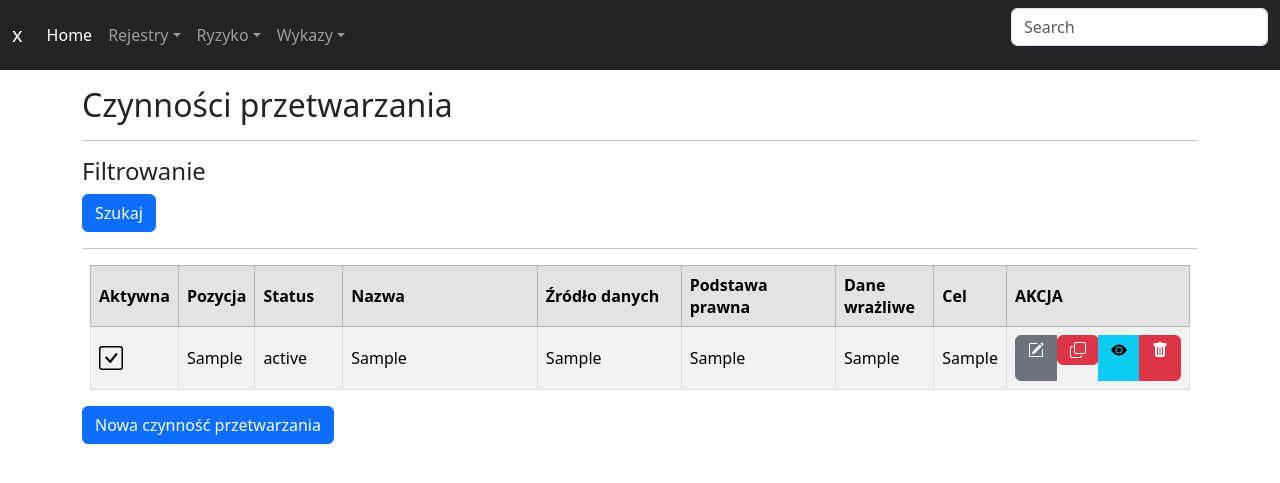
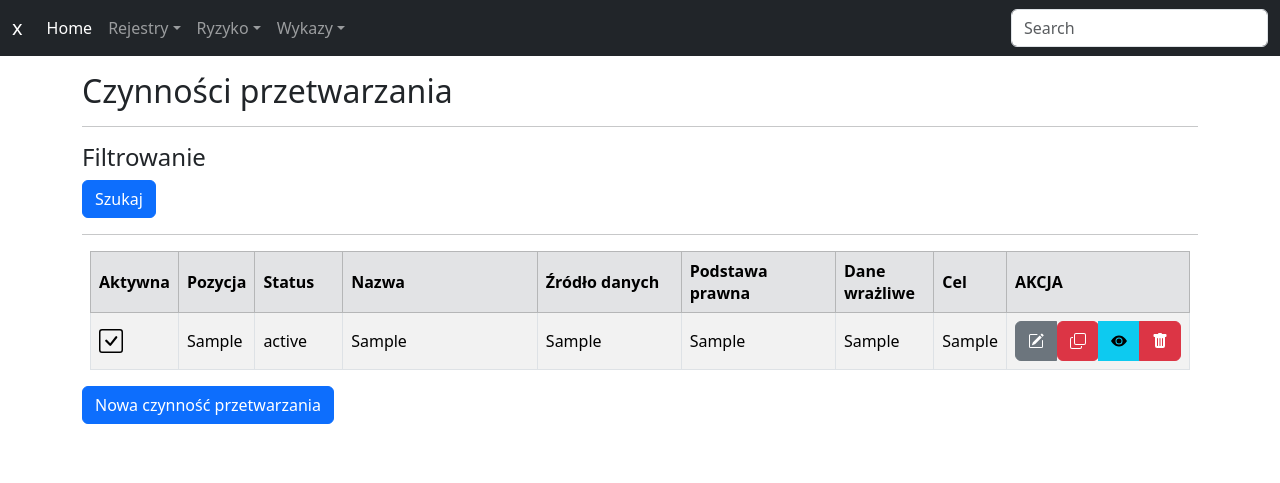
Before and after one commit to AlekJakubowski/RejCz, a Django app: template rejestr/templates/rejestr/czynnoscprzetwarzania_list.html in a window 1280 px wide. Shown: the top 483 px of the page. Run offline with Django 4.2, Linux system fonts and the light colour scheme; the template is opened without the code that fills it: most values are stand-ins (such as "Sample title", 1, 10 or a date in 2020); some libraries are stand-ins or nearby versions.

Commit message:
wyrównanie przycisków przy czynnościach

```diff
--- a/rejestr/templates/rejestr/czynnoscprzetwarzania_list.html
+++ b/rejestr/templates/rejestr/czynnoscprzetwarzania_list.html
@@ -60,7 +60,7 @@
                   <path fill-rule="evenodd" d="M1 13.5A1.5 1.5 0 0 0 2.5 15h11a1.5 1.5 0 0 0 1.5-1.5v-6a.5.5 0 0 0-1 0v6a.5.5 0 0 1-.5.5h-11a.5.5 0 0 1-.5-.5v-11a.5.5 0 0 1 .5-.5H9a.5.5 0 0 0 0-1H2.5A1.5 1.5 0 0 0 1 2.5v11z"/>
                 </svg>
               </a>
-              <form method="post" action="{% url 'CzynnoscPrzetwarzania_clone' pk=object.pk %}">
+              <form method="post" action="{% url 'CzynnoscPrzetwarzania_clone' pk=object.pk %}" width="16" height="16">
                 {% csrf_token %}
                 <button class="btn btn-danger" type="submit" >
                   <svg xmlns="http://www.w3.org/2000/svg" width="16" height="16" fill="currentColor" class="bi bi-copy" viewBox="0 0 16 16">
@@ -68,14 +68,6 @@
                   </svg>
                 </button>
               </form>
-
-
-
-              {% comment %} <a class="btn btn-secondary" href="{{object.get_clone_url}}">
-                <svg xmlns="http://www.w3.org/2000/svg" width="16" height="16" fill="currentColor" class="bi bi-copy" viewBox="0 0 16 16">
-                  <path fill-rule="evenodd" d="M4 2a2 2 0 0 1 2-2h8a2 2 0 0 1 2 2v8a2 2 0 0 1-2 2H6a2 2 0 0 1-2-2V2Zm2-1a1 1 0 0 0-1 1v8a1 1 0 0 0 1 1h8a1 1 0 0 0 1-1V2a1 1 0 0 0-1-1H6ZM2 5a1 1 0 0 0-1 1v8a1 1 0 0 0 1 1h8a1 1 0 0 0 1-1v-1h1v1a2 2 0 0 1-2 2H2a2 2 0 0 1-2-2V6a2 2 0 0 1 2-2h1v1H2Z"/>
-                </svg>
-              </a> {% endcomment %}
               <a class="btn btn-info" href="{{object.get_absolute_url}}">
                 <svg xmlns="http://www.w3.org/2000/svg" width="16" height="16" fill="currentColor" class="bi bi-eye-fill" viewBox="0 0 16 16">
                   <path d="M10.5 8a2.5 2.5 0 1 1-5 0 2.5 2.5 0 0 1 5 0z"/>
--- a/templates/base.html
+++ b/templates/base.html
@@ -1,14 +1,20 @@
 {% load static %}
 <html>
   <head>
+    <meta charset="utf-8">
+    <meta name="viewport" content="width=device-width, initial-scale=1">
     <link rel="shortcut icon" type="image/png" href="{% static 'images/favicon.ico' %}" >
+    <link href="https://cdn.jsdelivr.net/npm/bootstrap@5.3.3/dist/css/bootstrap.min.css" rel="stylesheet" integrity="sha384-QWTKZyjpPEjISv5WaRU9OFeRpok6YctnYmDr5pNlyT2bRjXh0JMhjY6hW+ALEwIH" crossorigin="anonymous">
     <title>REJESTR CZYNNOŚCI PRZETWARZANIA</title>
-    <!-- <link rel="stylesheet" href="https://stackpath.bootstrapcdn.com/bootstrap/4.3.1/css/bootstrap.min.css"
-    integrity="sha384-ggOyR0iXCbMQv3Xipma34MD+dH/1fQ784/j6cY/iJTQUOhcWr7x9JvoRxT2MZw1T" crossorigin="anonymous"> -->
 
     <!-- Bootstrap CSS -->
-    <link href="https://cdn.jsdelivr.net/npm/bootstrap@5.3.2/dist/css/bootstrap.min.css" rel="stylesheet"
-    integrity="sha384-T3c6CoIi6uLrA9TneNEoa7RxnatzjcDSCmG1MXxSR1GAsXEV/Dwwykc2MPK8M2HN" crossorigin="anonymous">
+    <script src="https://cdn.jsdelivr.net/npm/bootstrap@5.3.3/dist/js/bootstrap.min.js" integrity="sha384-0pUGZvbkm6XF6gxjEnlmuGrJXVbNuzT9qBBavbLwCsOGabYfZo0T0to5eqruptLy" crossorigin="anonymous"></script>
+    <script src="https://cdn.jsdelivr.net/npm/@popperjs/core@2.11.8/dist/umd/popper.min.js" integrity="sha384-I7E8VVD/ismYTF4hNIPjVp/Zjvgyol6VFvRkX/vR+Vc4jQkC+hVqc2pM8ODewa9r" crossorigin="anonymous"></script>
+
+
+
+    {% comment %} <link href="https://cdn.jsdelivr.net/npm/bootstrap@5.3.2/dist/css/bootstrap.min.css" rel="stylesheet"
+    integrity="sha384-T3c6CoIi6uLrA9TneNEoa7RxnatzjcDSCmG1MXxSR1GAsXEV/Dwwykc2MPK8M2HN" crossorigin="anonymous"> {% endcomment %}
     <script src="https://unpkg.com/htmx.org@1.9.6"
     integrity="sha384-FhXw7b6AlE/jyjlZH5iHa/tTe9EpJ1Y55RjcgPbjeWMskSxZt1v9qkxLJWNJaGni" crossorigin="anonymous">
     </script>
@@ -17,6 +23,21 @@
     </script>
     <script src="https://unpkg.com/hyperscript.org@0.9.12"></script>
 
+    <style> .btn-group .btn {
+      height: 40px; /* Dopasuj wysokość */
+      line-height: 40px; /* Wyrównaj tekst w pionie */
+      display: flex; align-items: center;
+    }
+    form {
+      margin: 0; /* Usuń marginesy */
+      padding: 0; /* Usuń paddingi */
+    }
+    .btn-group {
+      display: flex;
+      align-items: center; /* Wyrównaj w pionie */
+    }
+
+    </style>
 
     {% block extrahead %}{% endblock %}
   </head>
```
